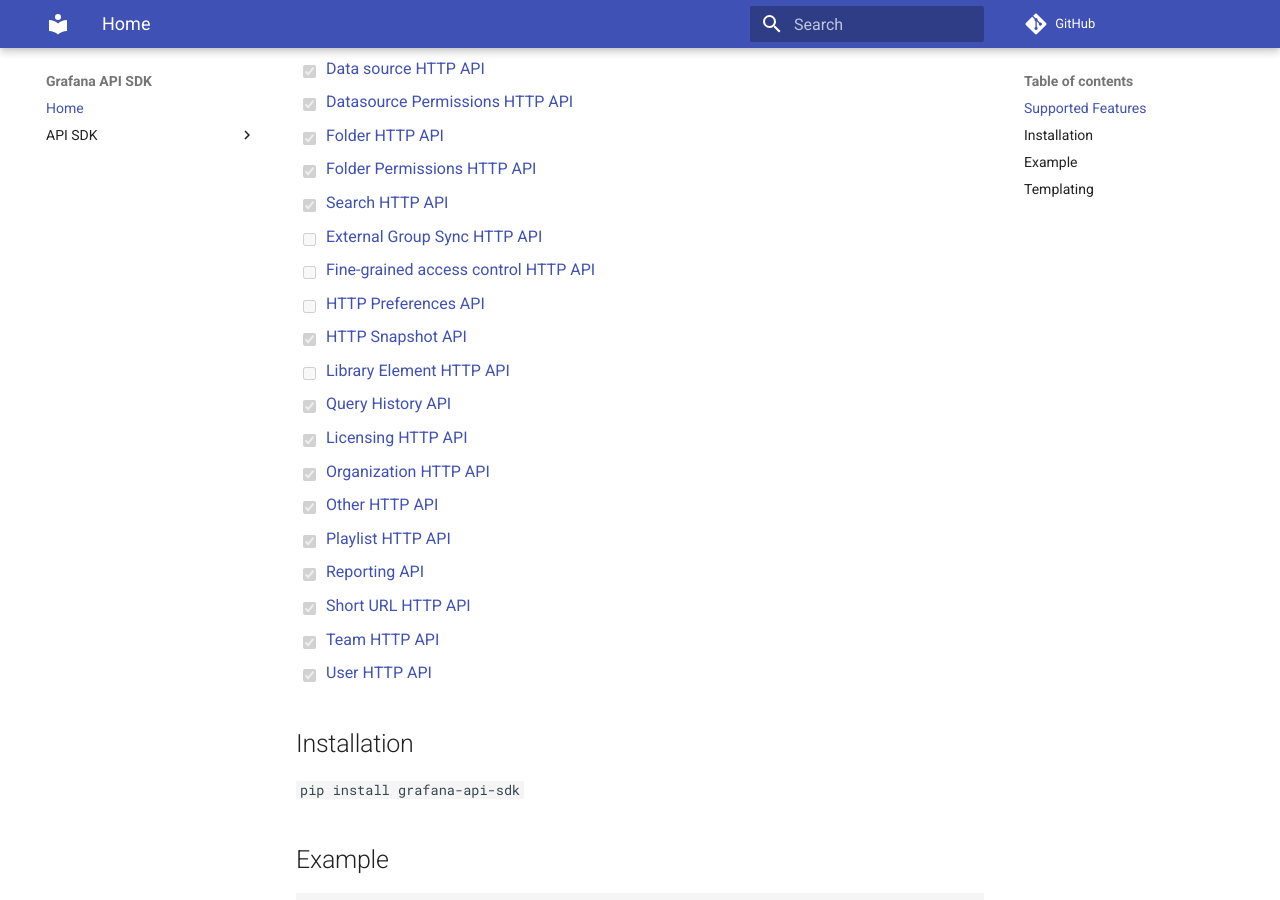
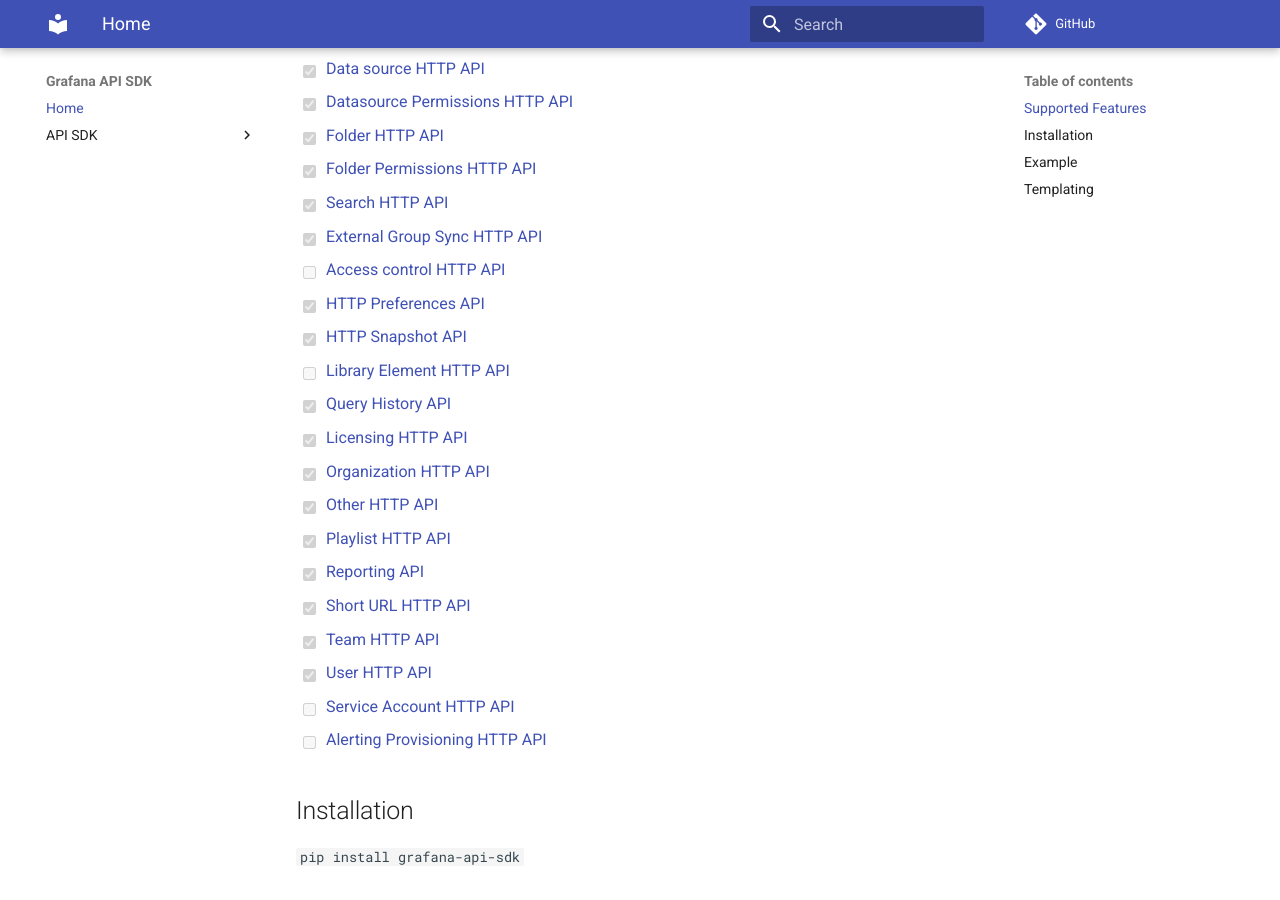
Before and after one commit to ZPascal/grafana_api_sdk, an MkDocs documentation site: the page built from docs/content/index.md, in a window 1280 px wide and 900 px high, scrolled down 535 px. Built offline with MkDocs 1.6.1 and Material for MkDocs 9.7.7, drawn with Linux system fonts in a browser that asks for light colours; comment, search, counter and statistics services are not loaded.

Commit message:
Add coverage badge and documentation

```diff
--- a/docs/content/index.md
+++ b/docs/content/index.md
@@ -5,20 +5,20 @@ The repository includes an SDK for the Grafana API. It's possible to communicate
 
 The following list describes the currently supported features of the Grafana API functionality.
 
-- [ ] [Admin HTTP API](https://grafana.com/docs/grafana/latest/http_api/admin/)
+- [x] [Admin HTTP API](https://grafana.com/docs/grafana/latest/http_api/admin/)
 - [x] [Legacy Alerting HTTP API](https://grafana.com/docs/grafana/latest/http_api/alerting/)
 - [x] [Alerting HTTP API](https://editor.swagger.io/?url=https://raw.githubusercontent.com/grafana/grafana/main/pkg/services/ngalert/api/tooling/post.json)
 - [x] [Alerting Notification Channels HTTP API](https://grafana.com/docs/grafana/latest/http_api/alerting_notification_channels/)
-- [ ] [Annotations HTTP API](https://grafana.com/docs/grafana/latest/http_api/annotations/)
-- [ ] [Authentication HTTP API](https://grafana.com/docs/grafana/latest/http_api/auth/)
+- [x] [Annotations HTTP API](https://grafana.com/docs/grafana/latest/http_api/annotations/)
+- [x] [Authentication HTTP API](https://grafana.com/docs/grafana/latest/http_api/auth/)
 - [x] [Data source HTTP API](https://grafana.com/docs/grafana/latest/http_api/data_source/)
 - [x] [Datasource Permissions HTTP API](https://grafana.com/docs/grafana/latest/http_api/datasource_permissions/)
 - [x] [Folder HTTP API](https://grafana.com/docs/grafana/v7.5/http_api/folder/)
 - [x] [Folder Permissions HTTP API](https://grafana.com/docs/grafana/v7.5/http_api/folder_permissions/)
 - [x] [Search HTTP API](https://grafana.com/docs/grafana/v7.5/http_api/folder_dashboard_search/)
-- [ ] [External Group Sync HTTP API](https://grafana.com/docs/grafana/latest/http_api/external_group_sync/)
-- [ ] [Fine-grained access control HTTP API](https://grafana.com/docs/grafana/latest/http_api/access_control/)
-- [ ] [HTTP Preferences API](https://grafana.com/docs/grafana/latest/http_api/preferences/)
+- [x] [External Group Sync HTTP API](https://grafana.com/docs/grafana/latest/http_api/external_group_sync/)
+- [ ] [Access control HTTP API](https://grafana.com/docs/grafana/latest/developers/http_api/access_control/)
+- [x] [HTTP Preferences API](https://grafana.com/docs/grafana/latest/http_api/preferences/)
 - [x] [HTTP Snapshot API](https://grafana.com/docs/grafana/latest/http_api/snapshot/)
 - [ ] [Library Element HTTP API](https://grafana.com/docs/grafana/latest/http_api/library_element/)
 - [x] [Query History API](https://grafana.com/docs/grafana/latest/http_api/query_history/)
@@ -30,6 +30,8 @@ The following list describes the currently supported features of the Grafana API
 - [x] [Short URL HTTP API](https://grafana.com/docs/grafana/latest/http_api/short_url/)
 - [x] [Team HTTP API](https://grafana.com/docs/grafana/latest/http_api/team/)
 - [x] [User HTTP API](https://grafana.com/docs/grafana/latest/http_api/user/)
+- [ ] [Service Account HTTP API](https://grafana.com/docs/grafana/latest/developers/http_api/serviceaccount/)
+- [ ] [Alerting Provisioning HTTP API](https://grafana.com/docs/grafana/latest/developers/http_api/alerting_provisioning/)
 
 ## Installation
 
```
Also changed, not shown: docs/content/grafana_api/model.md (+19 -0 lines).
